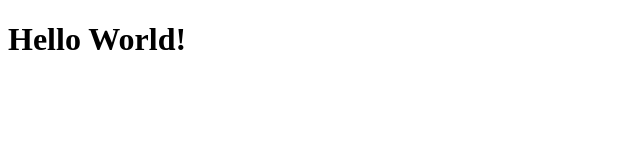
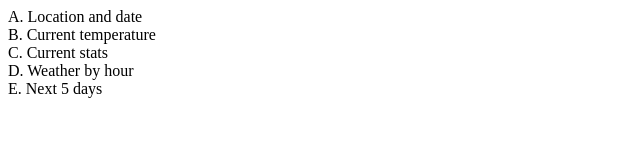
Before and after one commit to lebakammabatho/week-7-weather-app, a plain HTML site: page index.html in a window 1280 px wide. Shown: the whole page, without its empty margins (0-640 px from the left). Drawn offline with Linux system fonts and the light colour scheme.

Commit message:
added main element and 5 divs

```diff
--- a/index.html
+++ b/index.html
@@ -4,8 +4,26 @@
     <meta charset="UTF-8">
     <meta name="viewport" content="width=device-width, initial-scale=1.0">
     <title>MMABATHO LEBAKA APP</title>
+    <link rel="stylesheet" href="styles.css">
 </head>
 <body>
-    <H1>Hello World!</H1>
+    <main class="main-container">
+        <div class="location-and-date">
+        A. Location and date
+</div>
+<div class="current-temperature">
+    B. Current temperature
+</div>
+<div class="current-stats">
+    C. Current stats
+</div>
+<div class="weather-by-hour">
+D. Weather by hour
+</div>
+<div class="next-5-days">
+    E. Next 5 days
+</div>
+
+    </main>
 </body>
 </html>
--- /dev/null
+++ b/styles.css
@@ -0,0 +1,3 @@
+* {
+    -webkit-font-smoothing: anti
+}
```
